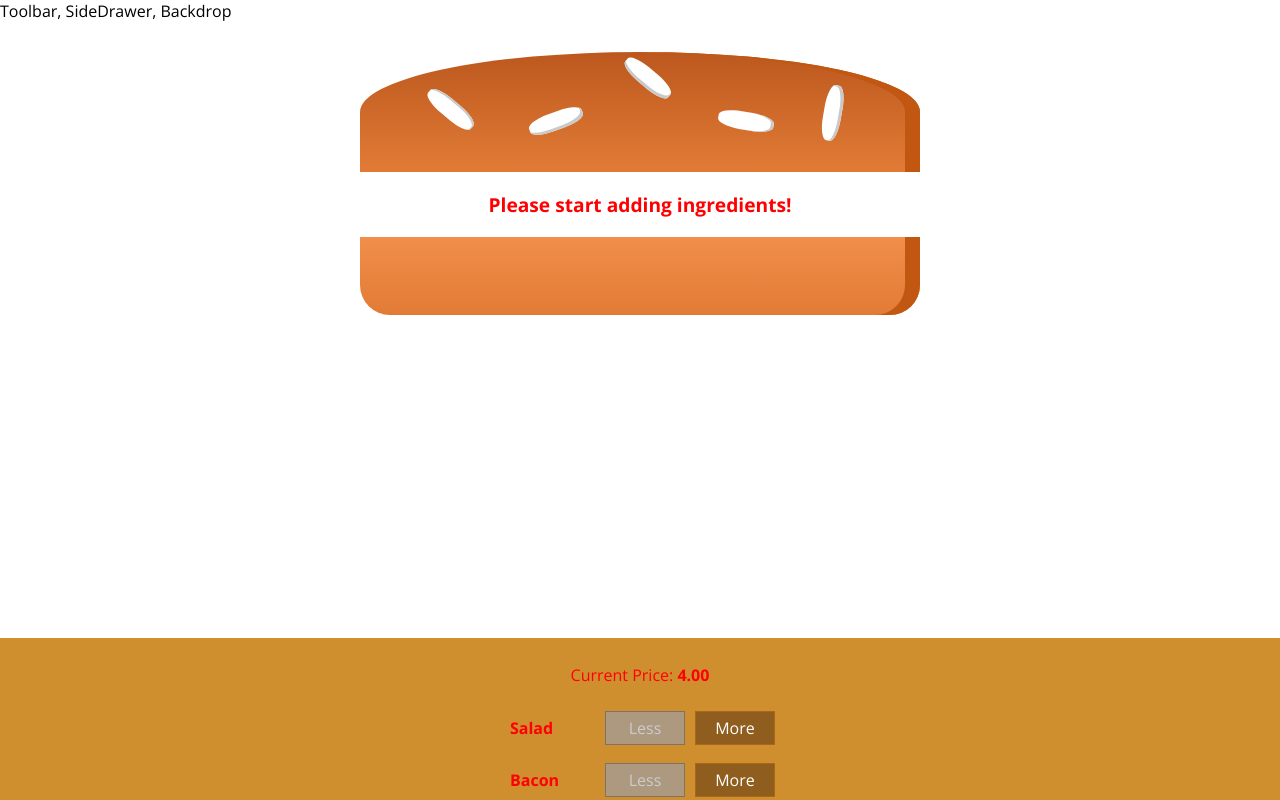
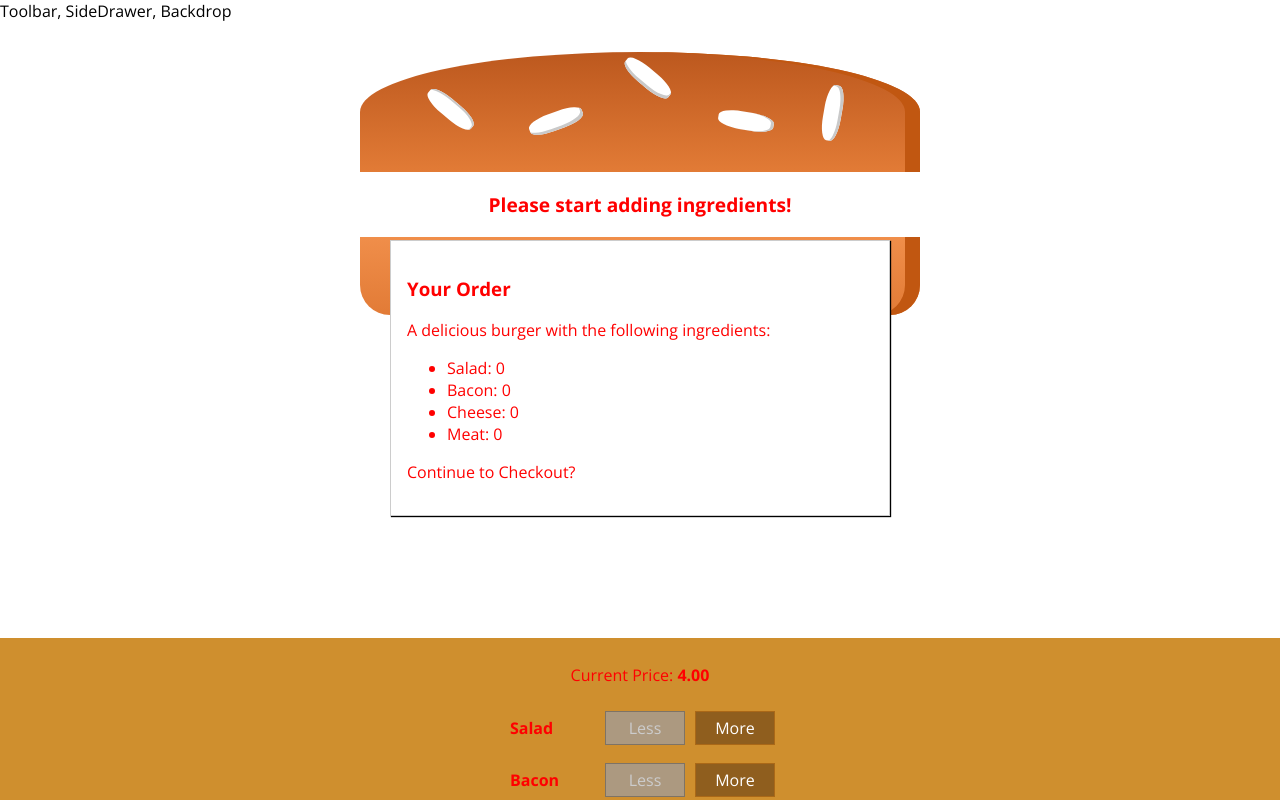
Before and after one commit to YudhaYuki/burger-builder-updated, a React app: page / in a window 1280 px wide. Shown: the top 800 px of the page. Built offline with nearby package versions, Linux system fonts and the light colour scheme.

Commit message:
Adding order summary in MODAL

```diff
--- /dev/null
+++ b/src/components/Burger/OderSummary/OrderSummary.js
@@ -0,0 +1,26 @@
+import React from 'react';
+
+import Aux from '../../../hoc/Aux'
+
+const orderSummary = (props) => {
+    const ingredientSummary = Object.keys(props.ingredients)
+        .map(igKey => {
+            return (
+                <li>
+                    <span style={{textTransform: 'capitalize'}}>{igKey}</span>: {props.ingredients[igKey]}
+                </li> );
+        });
+
+    return (
+        <Aux>
+            <h3>Your Order</h3>
+            <p>A delicious burger with the following ingredients:</p>
+            <ul>
+                {ingredientSummary}
+            </ul>
+            <p>Continue to Checkout?</p>
+        </Aux>
+    );
+};
+
+export default orderSummary;
--- /dev/null
+++ b/src/components/UI/Modal/Modal.css
@@ -0,0 +1,20 @@
+.Modal {
+    position: fixed;
+    z-index: 500;
+    background-color: white;
+    width: 70%;
+    border: 1px solid #ccc;
+    box-shadow: 1px 1px 1px black;
+    padding: 16px;
+    left: 15%;
+    top: 30%;
+    box-sizing: border-box;
+    transition: all 0.3s ease-out;
+}
+
+@media (min-width: 600px) {
+    .Modal {
+        width: 500px;
+        left: calc(50% - 250px);
+    }
+}
--- /dev/null
+++ b/src/components/UI/Modal/Modal.js
@@ -0,0 +1,11 @@
+import React from 'react';
+
+import classes from './Modal.css';
+
+const modal = (props) => (
+    <div className={classes.Modal}>
+        {props.children}
+    </div>
+);
+
+export default modal;
--- a/src/containers/BurgerBuilder/BurgerBuilder.js
+++ b/src/containers/BurgerBuilder/BurgerBuilder.js
@@ -3,6 +3,10 @@
 import Aux from '../../hoc/Aux';
 import Burger from '../../components/Burger/Burger';
 import BuildControls from '../../components/Burger/BuildControls/BuildControls';
+import Modal from '../../components/UI/Modal/Modal';
+import OrderSummary from '../../components/Burger/OderSummary/OrderSummary';
+
+
 
 const INGREDIENT_PRICES = {
     salad: 0.5,
@@ -79,6 +83,9 @@
         }
         return (
             <Aux>
+                <Modal>
+                    <OrderSummary ingredients={this.state.ingredients}/>
+                </Modal>
                 <Burger ingredients={this.state.ingredients} />
                 <BuildControls
                     ingredientAdded = {this.addIngredientHandler}
```
Also changed, not shown: src/components/UI/Backdrop/Backdrop.js (added).
